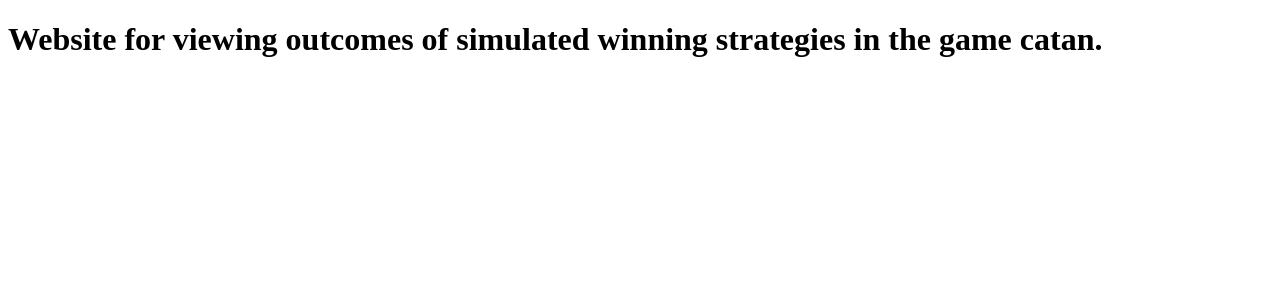
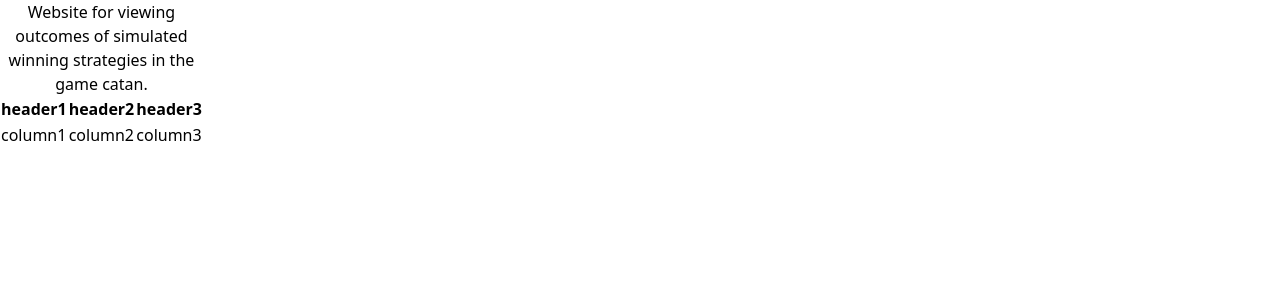
Before and after one commit to williamaredal/Catan-Simulator, a React (Create React App) app in the folder catan-simulator/: page / in a window 1280 px wide. Shown: the top 300 px of the page. Built offline with nearby package versions, Linux system fonts and the light colour scheme.

Commit message:
Added tailwind to project

```diff
--- /dev/null
+++ b/catan-simulator/craco.config.js
@@ -0,0 +1,10 @@
+module.exports = {
+    style: {
+      postcss: {
+        plugins: [
+          require('tailwindcss'),
+          require('autoprefixer'),
+        ],
+      },
+    },
+  }
--- a/catan-simulator/src/App.js
+++ b/catan-simulator/src/App.js
@@ -3,9 +3,26 @@
   return (
     <div>
       <header>
-        <h1>
-          Website for viewing outcomes of simulated winning strategies in the game catan.
-        </h1>
+
+        <table>
+
+          <caption>Website for viewing outcomes of simulated winning strategies in the game catan.</caption>
+
+          <tr>
+            <th>header1</th>
+            <th>header2</th>
+            <th>header3</th>
+          </tr>
+
+          <tbody>
+            <tr>
+              <td>column1</td>
+              <td>column2</td>
+              <td>column3</td>
+            </tr>
+          </tbody>
+
+        </table>
       </header>
     </div>
   );
--- /dev/null
+++ b/catan-simulator/src/index.css
@@ -0,0 +1,3 @@
+@tailwind base;
+@tailwind components;
+@tailwind utilities;
--- a/catan-simulator/src/index.js
+++ b/catan-simulator/src/index.js
@@ -1,5 +1,6 @@
 import React from 'react';
 import ReactDOM from 'react-dom';
 import App from './App';
+import './index.css';
 
 ReactDOM.render(<App />, document.getElementById('root'));
--- /dev/null
+++ b/catan-simulator/tailwind.config.js
@@ -0,0 +1,11 @@
+module.exports = {
+  purge: ['./src/**/*.{js,jsx,ts,tsx}', './public/index.html'],
+  darkMode: false, // or 'media' or 'class'
+  theme: {
+    extend: {},
+  },
+  variants: {
+    extend: {},
+  },
+  plugins: [],
+}
```
Also changed, not shown: catan-simulator/package.json (+10 -3 lines), 1 other file (tests, documents, lock files or other folders).
